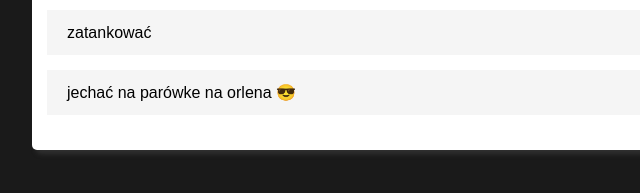
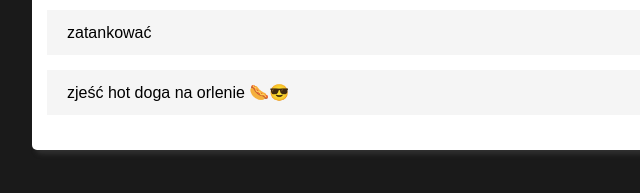
Before and after one commit to Kamil88x/todo, a plain HTML site: page index.html in a window 1280 px wide. Shown: the part 437-630 px from the top of the page, 208-848 px from the left. Drawn offline with Linux system fonts and the light colour scheme.

Commit message:
Update index.html

```diff
--- a/index.html
+++ b/index.html
@@ -34,7 +34,7 @@
                         <button class="delete"><i class="fas fa-times"></i></button>
                     </div>
                 </li>
-                <li data-id='test3'>jechać na parówke na orlena 😎
+                <li data-id='test3'>zjeść hot doga na orlenie 🌭😎
                     <div class="tools">
                         <button class="complete"><i class="fas fa-check"></i></button>
                         <button class="edit">EDIT</button>
```
